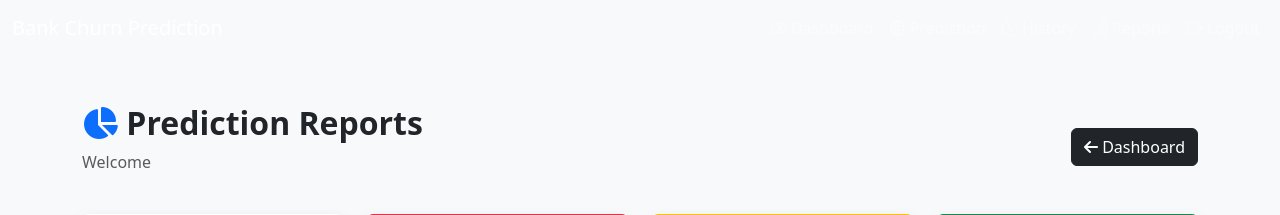
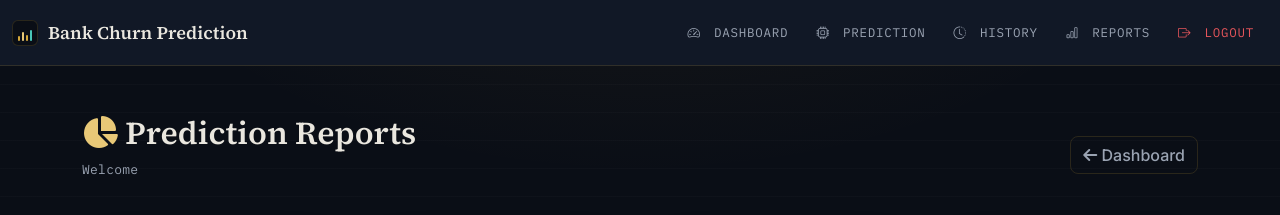
Before and after one commit to Hiruni28/bank-customer-churn-prediction, a Flask app: template templates/reports.html in a window 1280 px wide. Shown: the top 215 px of the page. Run offline with Flask 3, Linux system fonts and the light colour scheme; the template is opened without the code that fills it: most values are stand-ins (such as "Sample title", 1, 10 or a date in 2020); parts of the project's set-up code (start-up, migrations or seed data) failed here and were passed over; some libraries are stand-ins or nearby versions.

Commit message:
Updated Reports html file

```diff
--- a/templates/reports.html
+++ b/templates/reports.html
@@ -8,6 +8,9 @@
 
 <title>Prediction Reports</title>
 
+<link rel="preconnect" href="https://fonts.googleapis.com">
+<link href="https://fonts.googleapis.com/css2?family=Source+Serif+4:opsz,wght@8..60,500;8..60,600&family=Inter:wght@400;500;600&family=IBM+Plex+Mono:wght@400;500&display=swap" rel="stylesheet">
+
 <link href="https://cdn.jsdelivr.net/npm/bootstrap@5.3.3/dist/css/bootstrap.min.css" rel="stylesheet">
 
 <link rel="stylesheet"
@@ -17,9 +20,11 @@
 
 <link rel="stylesheet" href="https://cdn.jsdelivr.net/npm/bootstrap-icons@1.11.3/font/bootstrap-icons.min.css">
 
+<link rel="stylesheet" href="{{ url_for('static', filename='reports.css') }}">
+
 </head>
 
-<body class="bg-light">
+<body>
     {% include 'navbar.html' %}
 
 <div class="container py-5">
@@ -29,7 +34,7 @@
 <div>
 
 <h2 class="fw-bold">
-<i class="fa-solid fa-chart-pie text-primary"></i>
+<i class="fa-solid fa-chart-pie"></i>
 Prediction Reports
 </h2>
 
@@ -245,8 +250,13 @@
 
 <script>
 
+const inkLine = "rgba(212,167,58,.12)";
+const textMid = "#9aa3b2";
+
 Chart.defaults.animation.duration = 1800;
 Chart.defaults.animation.easing = "easeOutBounce";
+Chart.defaults.color = textMid;
+Chart.defaults.font.family = "'IBM Plex Mono', monospace";
 
 new Chart(document.getElementById("pieChart"),{
 
@@ -258,9 +268,29 @@
 
 datasets:[{
 
-data:[{{high}},{{medium}},{{low}}]
+data:[{{high}},{{medium}},{{low}}],
+
+backgroundColor:["#e6555b","#d4a73a","#49c6b8"],
+
+borderColor:"#111826",
+
+borderWidth:2
 
 }]
+
+},
+
+options:{
+
+plugins:{
+
+legend:{
+
+labels:{ color: textMid }
+
+}
+
+}
 
 }
 
@@ -278,9 +308,49 @@
 
 label:"Customers",
 
-data:[{{high}},{{medium}},{{low}}]
+data:[{{high}},{{medium}},{{low}}],
+
+backgroundColor:["#e6555b","#d4a73a","#49c6b8"],
+
+borderRadius:6
 
 }]
+
+},
+
+options:{
+
+plugins:{
+
+legend:{
+
+labels:{ color: textMid }
+
+}
+
+},
+
+scales:{
+
+x:{
+
+ticks:{ color: textMid },
+
+grid:{ color: inkLine }
+
+},
+
+y:{
+
+ticks:{ color: textMid },
+
+grid:{ color: inkLine },
+
+beginAtZero:true
+
+}
+
+}
 
 }
 
```
